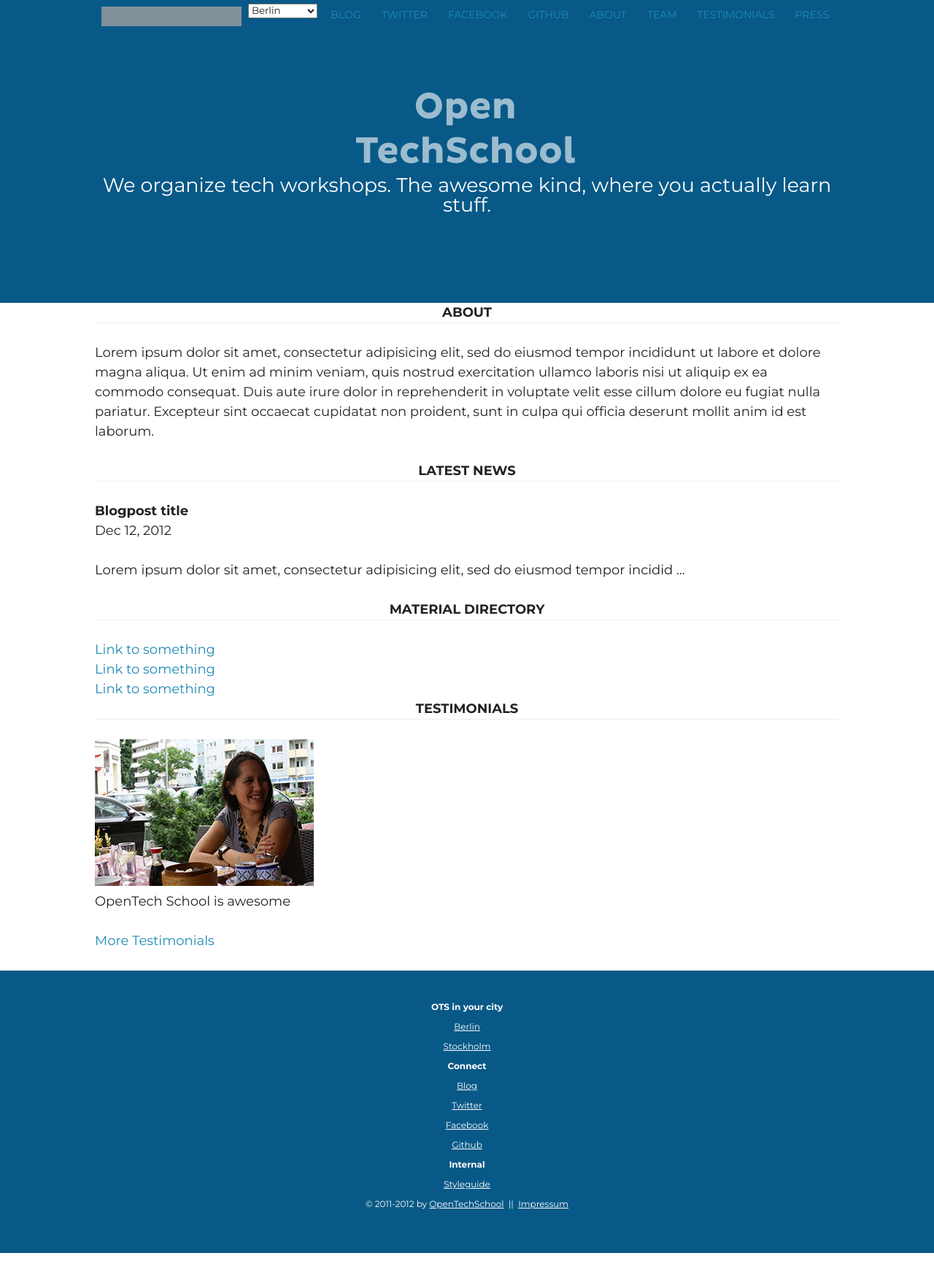
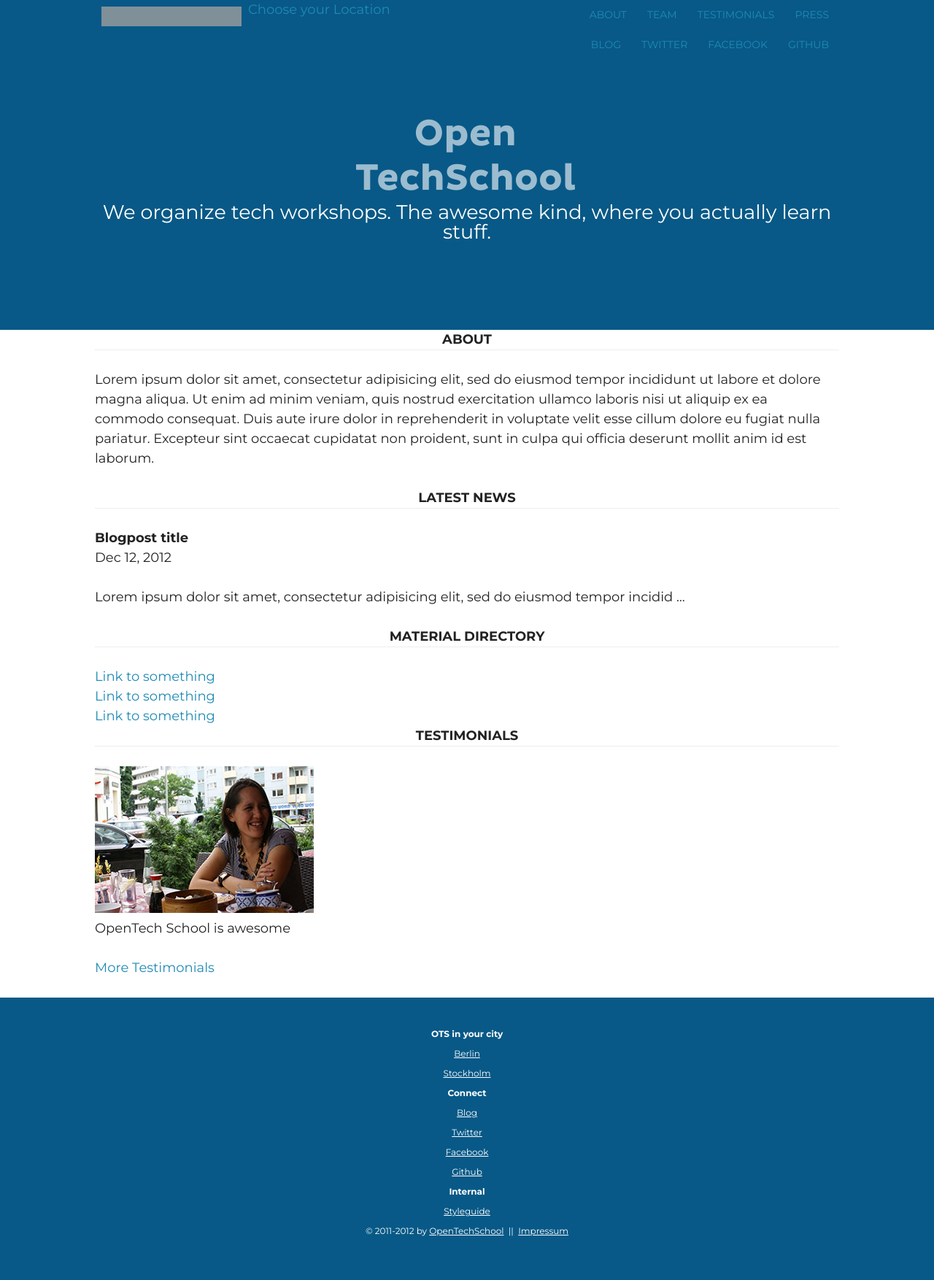
Before and after one commit to OpenTechSchool/www.opentechschool.org, a Jekyll site: the page built from index.html, in a window 1280 px wide. Shown: the whole page at 73% size. Built offline with Jekyll 4.4.1, drawn with Linux system fonts in a browser that asks for light colours; nearby versions of some CDN libraries; before the commit the page ends 1717 px from its top, so only the background shows below that; grey boxes are pictures that could not be loaded.

Commit message:
City dropdown with very basic styling included

```diff
--- a/_includes/_main_nav.html
+++ b/_includes/_main_nav.html
@@ -3,10 +3,13 @@
 
     <div class="logo_top_bar">
       <a href="/">OpenTechSchool</a>
-      <select name="ots_city_select" id="ots_city_select" onchange="" size="1">
-        <option value="option1">Berlin</option>
-        <option value="option2">Stockholm</option>
-      </select>
+      <div class="dropdown">
+        <a class="dropdown_toggle" data-toggle="dropdown" href="#">Choose your Location</a>
+        <ul class="dropdown_menu" role="menu" aria-labelledby="dLabel">
+          <li><a tabindex="-1" href="/berlin/">Berlin</a></li>
+          <li><a tabindex="-1" href="/stockholm/">Stockholm</a></li>
+        </ul>
+      </div>
     </div>
 
     <ul class="nav nav_internal">
--- a/_includes/_scripts.html
+++ b/_includes/_scripts.html
@@ -7,6 +7,9 @@
     });
   }
   </script>
+
+  <script src="https://raw.github.com/twitter/bootstrap/v2.2.1/js/bootstrap-dropdown.js"></script>
+
   <script src="https://raw.github.com/timrwood/moment/1.7.2/min/moment.min.js"></script>
   <script>
     window.OTS = window.OTS || {};
--- /dev/null
+++ b/sass/imports/_dropdown.scss
@@ -0,0 +1,22 @@
+.dropdown {
+  position: relative;
+  float: left;
+
+  .dropdown_menu {
+    display: none;
+  }
+
+  &.open {
+    .dropdown_menu {
+      display: block;
+      position: absolute;
+      top: 2em;
+      left: 0;
+    }
+
+    :hover,
+    :focus {
+      color: red;
+    }
+  }
+}
--- a/sass/imports/_main.scss
+++ b/sass/imports/_main.scss
@@ -190,10 +190,10 @@
   color: #FFF;
 }
 
-
 .logo_top_bar {
   float: left;
-  a {
+
+  > a {
     display: block;
     float: left;
     width: 192px;
@@ -202,18 +202,18 @@
     white-space: nowrap;
     overflow: hidden;
   }
-  a,
-  a:link,
-  a:visited {
+  > a,
+  > a:link,
+  > a:visited {
     background: transparent url("../images/ots_logo_meta.png") no-repeat 0 0;
     color: #FFF;
     opacity:0.8;
     -ms-filter: "progid:DXImageTransform.Microsoft.Alpha(Opacity=80)";  /* IE8 */
     filter: alpha(opacity=80); /* IE 5-7  */
   }
-  a:hover,
-  a:active,
-  a:focus {
+  > a:hover,
+  > a:active,
+  > a:focus {
     color: #FFF;
     opacity:1;
     -ms-filter: "progid:DXImageTransform.Microsoft.Alpha(Opacity=100)";  /* IE8 */
--- a/sass/screen.scss
+++ b/sass/screen.scss
@@ -7,3 +7,4 @@
 @import "imports/_vars";
 @import "imports/_grid";
 @import "imports/_main";
+@import "imports/_dropdown";
--- a/stylesheets/screen.css
+++ b/stylesheets/screen.css
@@ -2,7 +2,7 @@
  * In this file you should write your main styles. (or centralize your imports)
  * Import this file using the following HTML or equivalent:
  * <link href="/stylesheets/screen.css" media="screen, projection" rel="stylesheet" type="text/css" /> */
-/* line 17, ../../debtapp/ext/lib/ruby/gems/1.9.1/gems/compass-0.12.2/frameworks/compass/stylesheets/compass/reset/_utilities.scss */
+/* line 17, /Applications/LiveReload.app/Contents/Resources/SASS.lrplugin/lib/compass/frameworks/compass/stylesheets/compass/reset/_utilities.scss */
 html, body, div, span, applet, object, iframe,
 h1, h2, h3, h4, h5, h6, p, blockquote, pre,
 a, abbr, acronym, address, big, cite, code,
@@ -19,50 +19,50 @@
   margin: 0;
   padding: 0;
   border: 0;
+  font-size: 100%;
   font: inherit;
-  font-size: 100%;
   vertical-align: baseline;
 }
 
-/* line 22, ../../debtapp/ext/lib/ruby/gems/1.9.1/gems/compass-0.12.2/frameworks/compass/stylesheets/compass/reset/_utilities.scss */
-html {
+/* line 20, /Applications/LiveReload.app/Contents/Resources/SASS.lrplugin/lib/compass/frameworks/compass/stylesheets/compass/reset/_utilities.scss */
+body {
   line-height: 1;
 }
 
-/* line 24, ../../debtapp/ext/lib/ruby/gems/1.9.1/gems/compass-0.12.2/frameworks/compass/stylesheets/compass/reset/_utilities.scss */
+/* line 22, /Applications/LiveReload.app/Contents/Resources/SASS.lrplugin/lib/compass/frameworks/compass/stylesheets/compass/reset/_utilities.scss */
 ol, ul {
   list-style: none;
 }
 
-/* line 26, ../../debtapp/ext/lib/ruby/gems/1.9.1/gems/compass-0.12.2/frameworks/compass/stylesheets/compass/reset/_utilities.scss */
+/* line 24, /Applications/LiveReload.app/Contents/Resources/SASS.lrplugin/lib/compass/frameworks/compass/stylesheets/compass/reset/_utilities.scss */
 table {
   border-collapse: collapse;
   border-spacing: 0;
 }
 
-/* line 28, ../../debtapp/ext/lib/ruby/gems/1.9.1/gems/compass-0.12.2/frameworks/compass/stylesheets/compass/reset/_utilities.scss */
+/* line 26, /Applications/LiveReload.app/Contents/Resources/SASS.lrplugin/lib/compass/frameworks/compass/stylesheets/compass/reset/_utilities.scss */
 caption, th, td {
   text-align: left;
   font-weight: normal;
   vertical-align: middle;
 }
 
-/* line 30, ../../debtapp/ext/lib/ruby/gems/1.9.1/gems/compass-0.12.2/frameworks/compass/stylesheets/compass/reset/_utilities.scss */
+/* line 28, /Applications/LiveReload.app/Contents/Resources/SASS.lrplugin/lib/compass/frameworks/compass/stylesheets/compass/reset/_utilities.scss */
 q, blockquote {
   quotes: none;
 }
-/* line 103, ../../debtapp/ext/lib/ruby/gems/1.9.1/gems/compass-0.12.2/frameworks/compass/stylesheets/compass/reset/_utilities.scss */
+/* line 101, /Applications/LiveReload.app/Contents/Resources/SASS.lrplugin/lib/compass/frameworks/compass/stylesheets/compass/reset/_utilities.scss */
 q:before, q:after, blockquote:before, blockquote:after {
   content: "";
   content: none;
 }
 
-/* line 32, ../../debtapp/ext/lib/ruby/gems/1.9.1/gems/compass-0.12.2/frameworks/compass/stylesheets/compass/reset/_utilities.scss */
+/* line 30, /Applications/LiveReload.app/Contents/Resources/SASS.lrplugin/lib/compass/frameworks/compass/stylesheets/compass/reset/_utilities.scss */
 a img {
   border: none;
 }
 
-/* line 116, ../../debtapp/ext/lib/ruby/gems/1.9.1/gems/compass-0.12.2/frameworks/compass/stylesheets/compass/reset/_utilities.scss */
+/* line 114, /Applications/LiveReload.app/Contents/Resources/SASS.lrplugin/lib/compass/frameworks/compass/stylesheets/compass/reset/_utilities.scss */
 article, aside, details, figcaption, figure, footer, header, hgroup, menu, nav, section, summary {
   display: block;
 }
@@ -75,7 +75,7 @@
 /* Default text color*/
 /* Highlighted, red links, buttons, other highlights */
 /* Red hover states */
-/* line 1, ../sass/imports/_grid.scss */
+/* line 1, /Users/simon/Projekte/ots/www2/sass/imports/_grid.scss */
 .container {
   width: 100%;
   max-width: 1020px;
@@ -84,12 +84,12 @@
   overflow: hidden;
 }
 
-/* line 10, ../sass/imports/_grid.scss */
+/* line 10, /Users/simon/Projekte/ots/www2/sass/imports/_grid.scss */
 img, object, embed {
   max-width: 100%;
 }
 
-/* line 14, ../sass/imports/_grid.scss */
+/* line 14, /Users/simon/Projekte/ots/www2/sass/imports/_grid.scss */
 img {
   height: auto;
 }
@@ -97,34 +97,34 @@
 /* ========================================== */
 /* ! Shared styles, OTS branding */
 /* ========================================== */
-/* line 5, ../sass/imports/_main.scss */
+/* line 5, /Users/simon/Projekte/ots/www2/sass/imports/_main.scss */
 body {
   margin: 0;
   font-size: 18px;
   line-height: 1.5;
 }
 
-/* line 6, ../sass/imports/_main.scss */
+/* line 6, /Users/simon/Projekte/ots/www2/sass/imports/_main.scss */
 body, button, input, select, textarea {
   font-family: "Montserrat", "Helvetica Neue", Arial, Helvetica, sans-serif;
   color: #222222;
 }
 
-/* line 8, ../sass/imports/_main.scss */
+/* line 8, /Users/simon/Projekte/ots/www2/sass/imports/_main.scss */
 ::-moz-selection {
   background: #fd4b22;
   color: #fff;
   text-shadow: none;
 }
 
-/* line 9, ../sass/imports/_main.scss */
+/* line 9, /Users/simon/Projekte/ots/www2/sass/imports/_main.scss */
 ::selection {
   background: #fd4b22;
   color: #fff;
   text-shadow: none;
 }
 
-/* line 13, ../sass/imports/_main.scss */
+/* line 13, /Users/simon/Projekte/ots/www2/sass/imports/_main.scss */
 a,
 a:link,
 a:visited {
@@ -132,7 +132,7 @@
   text-decoration: none;
 }
 
-/* line 20, ../sass/imports/_main.scss */
+/* line 20, /Users/simon/Projekte/ots/www2/sass/imports/_main.scss */
 a:hover,
 a:active,
 a:focus {
@@ -141,7 +141,7 @@
 }
 
 /* buttons */
-/* line 26, ../sass/imports/_main.scss */
+/* line 26, /Users/simon/Projekte/ots/www2/sass/imports/_main.scss */
 .ots_action {
   background: #1f8ab6;
   display: inline-block;
@@ -150,7 +150,7 @@
   padding: .25em 1em;
 }
 
-/* line 36, ../sass/imports/_main.scss */
+/* line 36, /Users/simon/Projekte/ots/www2/sass/imports/_main.scss */
 a.ots_action,
 a.ots_action:link,
 a.ots_action:visited {
@@ -158,7 +158,7 @@
   text-decoration: none;
 }
 
-/* line 43, ../sass/imports/_main.scss */
+/* line 43, /Users/simon/Projekte/ots/www2/sass/imports/_main.scss */
 a.ots_action:hover,
 a.ots_action:active,
 a.ots_action:focus {
@@ -166,41 +166,41 @@
   background: #1f8ab6;
 }
 
-/* line 50, ../sass/imports/_main.scss */
+/* line 50, /Users/simon/Projekte/ots/www2/sass/imports/_main.scss */
 a.ots_action_highlight,
 a.ots_action_highlight:link,
 a.ots_action_highlight:visited {
   background: #e04c3e;
 }
 
-/* line 56, ../sass/imports/_main.scss */
+/* line 56, /Users/simon/Projekte/ots/www2/sass/imports/_main.scss */
 a.ots_action_highlight:hover,
 a.ots_action_highlight:active,
 a.ots_action_highlight:focus {
   background: #fd4b22;
 }
 
-/* line 60, ../sass/imports/_main.scss */
+/* line 60, /Users/simon/Projekte/ots/www2/sass/imports/_main.scss */
 body {
   line-height: 1.5em;
 }
 
-/* line 64, ../sass/imports/_main.scss */
+/* line 64, /Users/simon/Projekte/ots/www2/sass/imports/_main.scss */
 p {
   margin-bottom: 1.5em;
 }
 
-/* line 69, ../sass/imports/_main.scss */
+/* line 69, /Users/simon/Projekte/ots/www2/sass/imports/_main.scss */
 .bg_full {
   margin: 0;
 }
 
-/* line 73, ../sass/imports/_main.scss */
+/* line 73, /Users/simon/Projekte/ots/www2/sass/imports/_main.scss */
 h1, h2, h3, h4, h5, h6 {
   font-weight: bold;
 }
 
-/* line 77, ../sass/imports/_main.scss */
+/* line 77, /Users/simon/Projekte/ots/www2/sass/imports/_main.scss */
 h2 {
   text-align: center;
   border-bottom: 1px solid #EEE;
@@ -209,7 +209,7 @@
   margin-bottom: 1.5em;
 }
 
-/* line 85, ../sass/imports/_main.scss */
+/* line 85, /Users/simon/Projekte/ots/www2/sass/imports/_main.scss */
 h2 span {
   background: #FFF;
   padding: .5em 1em;
@@ -217,14 +217,14 @@
   bottom: -0.75em;
 }
 
-/* line 92, ../sass/imports/_main.scss */
+/* line 92, /Users/simon/Projekte/ots/www2/sass/imports/_main.scss */
 .ots_logo {
   width: 304px;
   margin: 2em auto .5em auto;
   color: #085987;
 }
 
-/* line 98, ../sass/imports/_main.scss */
+/* line 98, /Users/simon/Projekte/ots/www2/sass/imports/_main.scss */
 .ots_logo a {
   width: 304px;
   height: 100px;
@@ -236,34 +236,34 @@
   background: transparent url("../images/ots_logo_v.png") no-repeat 0 0;
 }
 
-/* line 109, ../sass/imports/_main.scss */
+/* line 109, /Users/simon/Projekte/ots/www2/sass/imports/_main.scss */
 .ots_logo a:focus, .ots_logo a:hover, .ots_logo a:active {
   outline: none;
   background-position: 0 -140px;
   outline: none;
 }
 
-/* line 115, ../sass/imports/_main.scss */
+/* line 115, /Users/simon/Projekte/ots/www2/sass/imports/_main.scss */
 .site_header {
   padding: 1em 0 3em;
   text-align: center;
   font-size: 1.5em;
 }
 
-/* line 121, ../sass/imports/_main.scss */
+/* line 121, /Users/simon/Projekte/ots/www2/sass/imports/_main.scss */
 .site_header_landing {
   background: #085987;
   color: #FFF;
 }
 
-/* line 126, ../sass/imports/_main.scss */
+/* line 126, /Users/simon/Projekte/ots/www2/sass/imports/_main.scss */
 .site_header_city {
   color: #085987;
   text-align: left;
 }
 
 /* Style for list with floated list items. Responds to screen-width. */
-/* line 134, ../sass/imports/_main.scss */
+/* line 134, /Users/simon/Projekte/ots/www2/sass/imports/_main.scss */
 .float_list {
   text-align: center;
   list-style: none;
@@ -271,12 +271,12 @@
   overflow: hidden;
 }
 
-/* line 141, ../sass/imports/_main.scss */
+/* line 141, /Users/simon/Projekte/ots/www2/sass/imports/_main.scss */
 .float_list h3 {
   margin-bottom: .5em;
 }
 
-/* line 145, ../sass/imports/_main.scss */
+/* line 145, /Users/simon/Projekte/ots/www2/sass/imports/_main.scss */
 .float_list > li {
   width: 21%;
   float: left;
@@ -285,35 +285,35 @@
 }
 
 /* List of OTS members, extends float list. Includes image and links. */
-/* line 153, ../sass/imports/_main.scss */
+/* line 153, /Users/simon/Projekte/ots/www2/sass/imports/_main.scss */
 .team_list .member_links {
   list-style: none;
   padding: 0;
 }
 
-/* line 158, ../sass/imports/_main.scss */
+/* line 158, /Users/simon/Projekte/ots/www2/sass/imports/_main.scss */
 .top_bar {
   background: #085987;
   color: #FFF;
 }
 
-/* line 163, ../sass/imports/_main.scss */
+/* line 163, /Users/simon/Projekte/ots/www2/sass/imports/_main.scss */
 .nav {
   font-size: 14px;
   text-transform: uppercase;
   float: right;
 }
-/* line 167, ../sass/imports/_main.scss */
+/* line 167, /Users/simon/Projekte/ots/www2/sass/imports/_main.scss */
 .nav li {
   float: left;
 }
-/* line 170, ../sass/imports/_main.scss */
+/* line 170, /Users/simon/Projekte/ots/www2/sass/imports/_main.scss */
 .nav a {
   display: block;
   padding: .5em 1em;
 }
 
-/* line 185, ../sass/imports/_main.scss */
+/* line 185, /Users/simon/Projekte/ots/www2/sass/imports/_main.scss */
 footer {
   height: 24px;
   padding: 8px 0 4px 0;
@@ -322,12 +322,12 @@
   color: #FFF;
 }
 
-/* line 194, ../sass/imports/_main.scss */
+/* line 193, /Users/simon/Projekte/ots/www2/sass/imports/_main.scss */
 .logo_top_bar {
   float: left;
 }
-/* line 196, ../sass/imports/_main.scss */
-.logo_top_bar a {
+/* line 196, /Users/simon/Projekte/ots/www2/sass/imports/_main.scss */
+.logo_top_bar > a {
   display: block;
   float: left;
   width: 192px;
@@ -336,10 +336,10 @@
   white-space: nowrap;
   overflow: hidden;
 }
-/* line 207, ../sass/imports/_main.scss */
-.logo_top_bar a,
-.logo_top_bar a:link,
-.logo_top_bar a:visited {
+/* line 207, /Users/simon/Projekte/ots/www2/sass/imports/_main.scss */
+.logo_top_bar > a,
+.logo_top_bar > a:link,
+.logo_top_bar > a:visited {
   background: transparent url("../images/ots_logo_meta.png") no-repeat 0 0;
   color: #FFF;
   opacity: 0.8;
@@ -348,10 +348,10 @@
   filter: alpha(opacity=80);
   /* IE 5-7  */
 }
-/* line 216, ../sass/imports/_main.scss */
-.logo_top_bar a:hover,
-.logo_top_bar a:active,
-.logo_top_bar a:focus {
+/* line 216, /Users/simon/Projekte/ots/www2/sass/imports/_main.scss */
+.logo_top_bar > a:hover,
+.logo_top_bar > a:active,
+.logo_top_bar > a:focus {
   color: #FFF;
   opacity: 1;
   -ms-filter: "progid:DXImageTransform.Microsoft.Alpha(Opacity=100)";
@@ -360,14 +360,14 @@
   /* IE 5-7  */
 }
 
-/* line 224, ../sass/imports/_main.scss */
+/* line 224, /Users/simon/Projekte/ots/www2/sass/imports/_main.scss */
 footer {
   text-align: center;
   padding: 3em 0;
   height: auto;
 }
 
-/* line 235, ../sass/imports/_main.scss */
+/* line 235, /Users/simon/Projekte/ots/www2/sass/imports/_main.scss */
 footer a,
 .meta_nav a,
 footer a:link,
@@ -378,7 +378,7 @@
   text-decoration: underline;
 }
 
-/* line 242, ../sass/imports/_main.scss */
+/* line 242, /Users/simon/Projekte/ots/www2/sass/imports/_main.scss */
 footer a:hover,
 footer a:active,
 footer a:focus {
@@ -386,7 +386,7 @@
   text-decoration: underline;
 }
 
-/* line 248, ../sass/imports/_main.scss */
+/* line 248, /Users/simon/Projekte/ots/www2/sass/imports/_main.scss */
 .main_img {
   text-align: center;
   height: 24em;
@@ -394,13 +394,13 @@
 }
 
 /* Styleguide*/
-/* line 256, ../sass/imports/_main.scss */
+/* line 256, /Users/simon/Projekte/ots/www2/sass/imports/_main.scss */
 .sg_list {
   list-style: none;
   padding: 0;
 }
 
-/* line 261, ../sass/imports/_main.scss */
+/* line 261, /Users/simon/Projekte/ots/www2/sass/imports/_main.scss */
 .sg_list small {
   display: block;
   margin-bottom: .75em;
@@ -408,7 +408,7 @@
   font-style: italic;
 }
 
-/* line 268, ../sass/imports/_main.scss */
+/* line 268, /Users/simon/Projekte/ots/www2/sass/imports/_main.scss */
 .sg_color {
   display: inline-block;
   border-radius: 4px;
@@ -416,7 +416,7 @@
   color: transparent;
 }
 
-/* line 275, ../sass/imports/_main.scss */
+/* line 275, /Users/simon/Projekte/ots/www2/sass/imports/_main.scss */
 .sg_textarea {
   width: 90%;
   font-size: .625em;
@@ -428,7 +428,7 @@
 }
 
 /* Testimonials */
-/* line 287, ../sass/imports/_main.scss */
+/* line 287, /Users/simon/Projekte/ots/www2/sass/imports/_main.scss */
 .testimonial {
   overflow: hidden;
   color: #FFF;
@@ -439,7 +439,7 @@
   height: 400px;
 }
 
-/* line 297, ../sass/imports/_main.scss */
+/* line 297, /Users/simon/Projekte/ots/www2/sass/imports/_main.scss */
 .testimonial blockquote {
   position: absolute;
   z-index: 10;
@@ -448,7 +448,7 @@
   width: 25%;
 }
 
-/* line 305, ../sass/imports/_main.scss */
+/* line 305, /Users/simon/Projekte/ots/www2/sass/imports/_main.scss */
 .testimonial img {
   position: absolute;
   z-index: 1;
@@ -467,30 +467,30 @@
     }*/
 }
 /* ==|== non-semantic helper classes ======================================== */
-/* line 331, ../sass/imports/_main.scss */
+/* line 331, /Users/simon/Projekte/ots/www2/sass/imports/_main.scss */
 .clearfix:before, .clearfix:after {
   content: "";
   display: table;
 }
 
-/* line 332, ../sass/imports/_main.scss */
+/* line 332, /Users/simon/Projekte/ots/www2/sass/imports/_main.scss */
 .clearfix:after {
   clear: both;
 }
 
-/* line 333, ../sass/imports/_main.scss */
+/* line 333, /Users/simon/Projekte/ots/www2/sass/imports/_main.scss */
 .clearfix {
   zoom: 1;
 }
 
-/* line 334, ../sass/imports/_main.scss */
+/* line 334, /Users/simon/Projekte/ots/www2/sass/imports/_main.scss */
 .center {
   text-align: center;
 }
 
 /* ==|== print styles ======================================================= */
 @media print {
-  /* line 342, ../sass/imports/_main.scss */
+  /* line 342, /Users/simon/Projekte/ots/www2/sass/imports/_main.scss */
   * {
     background: transparent !important;
     color: black !important;
@@ -499,43 +499,43 @@
     -ms-filter: none !important;
   }
 
-  /* line 343, ../sass/imports/_main.scss */
+  /* line 343, /Users/simon/Projekte/ots/www2/sass/imports/_main.scss */
   a, a:visited {
     text-decoration: underline;
   }
 
-  /* line 344, ../sass/imports/_main.scss */
+  /* line 344, /Users/simon/Projekte/ots/www2/sass/imports/_main.scss */
   a[href]:after {
     content: " (" attr(href) ")";
   }
 
-  /* line 345, ../sass/imports/_main.scss */
+  /* line 345, /Users/simon/Projekte/ots/www2/sass/imports/_main.scss */
   abbr[title]:after {
     content: " (" attr(title) ")";
   }
 
-  /* line 346, ../sass/imports/_main.scss */
+  /* line 346, /Users/simon/Projekte/ots/www2/sass/imports/_main.scss */
   .ir a:after, a[href^="javascript:"]:after, a[href^="#"]:after {
     content: "";
   }
 
-  /* line 347, ../sass/imports/_main.scss */
+  /* line 347, /Users/simon/Projekte/ots/www2/sass/imports/_main.scss */
   pre, blockquote {
     border: 1px solid #999;
     page-break-inside: avoid;
   }
 
-  /* line 348, ../sass/imports/_main.scss */
+  /* line 348, /Users/simon/Projekte/ots/www2/sass/imports/_main.scss */
   thead {
     display: table-header-group;
   }
 
-  /* line 349, ../sass/imports/_main.scss */
+  /* line 349, /Users/simon/Projekte/ots/www2/sass/imports/_main.scss */
   tr, img {
     page-break-inside: avoid;
   }
 
-  /* line 350, ../sass/imports/_main.scss */
+  /* line 350, /Users/simon/Projekte/ots/www2/sass/imports/_main.scss */
   img {
     max-width: 100% !important;
   }
@@ -544,14 +544,35 @@
     margin: 0.5cm;
 }
 
-  /* line 352, ../sass/imports/_main.scss */
+  /* line 352, /Users/simon/Projekte/ots/www2/sass/imports/_main.scss */
   p, h2, h3 {
     orphans: 3;
     widows: 3;
   }
 
-  /* line 353, ../sass/imports/_main.scss */
+  /* line 353, /Users/simon/Projekte/ots/www2/sass/imports/_main.scss */
   h2, h3 {
     page-break-after: avoid;
   }
 }
+/* line 1, /Users/simon/Projekte/ots/www2/sass/imports/_dropdown.scss */
+.dropdown {
+  position: relative;
+  float: left;
+}
+/* line 5, /Users/simon/Projekte/ots/www2/sass/imports/_dropdown.scss */
+.dropdown .dropdown_menu {
+  display: none;
+}
+/* line 10, /Users/simon/Projekte/ots/www2/sass/imports/_dropdown.scss */
+.dropdown.open .dropdown_menu {
+  display: block;
+  position: absolute;
+  top: 2em;
+  left: 0;
+}
+/* line 18, /Users/simon/Projekte/ots/www2/sass/imports/_dropdown.scss */
+.dropdown.open :hover,
+.dropdown.open :focus {
+  color: red;
+}
```
